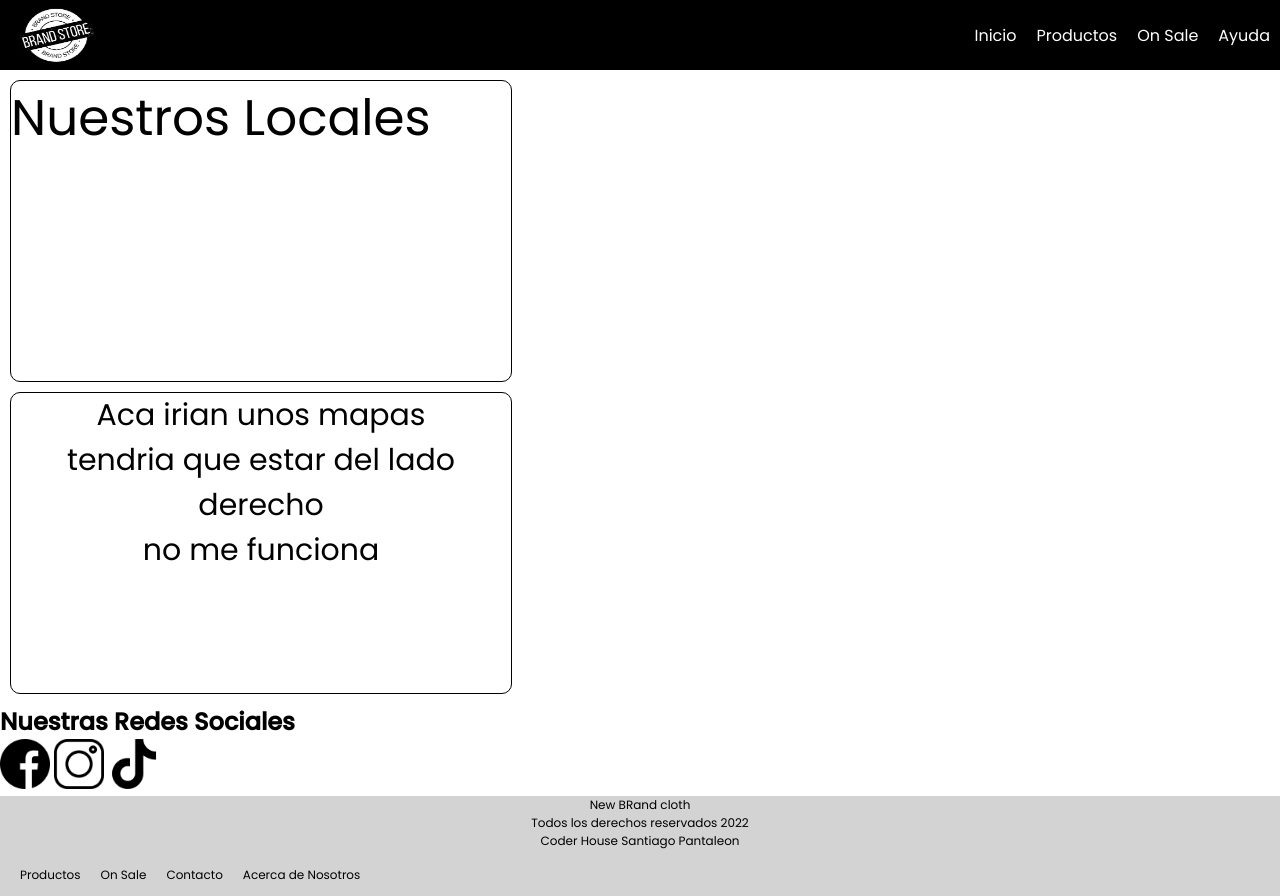
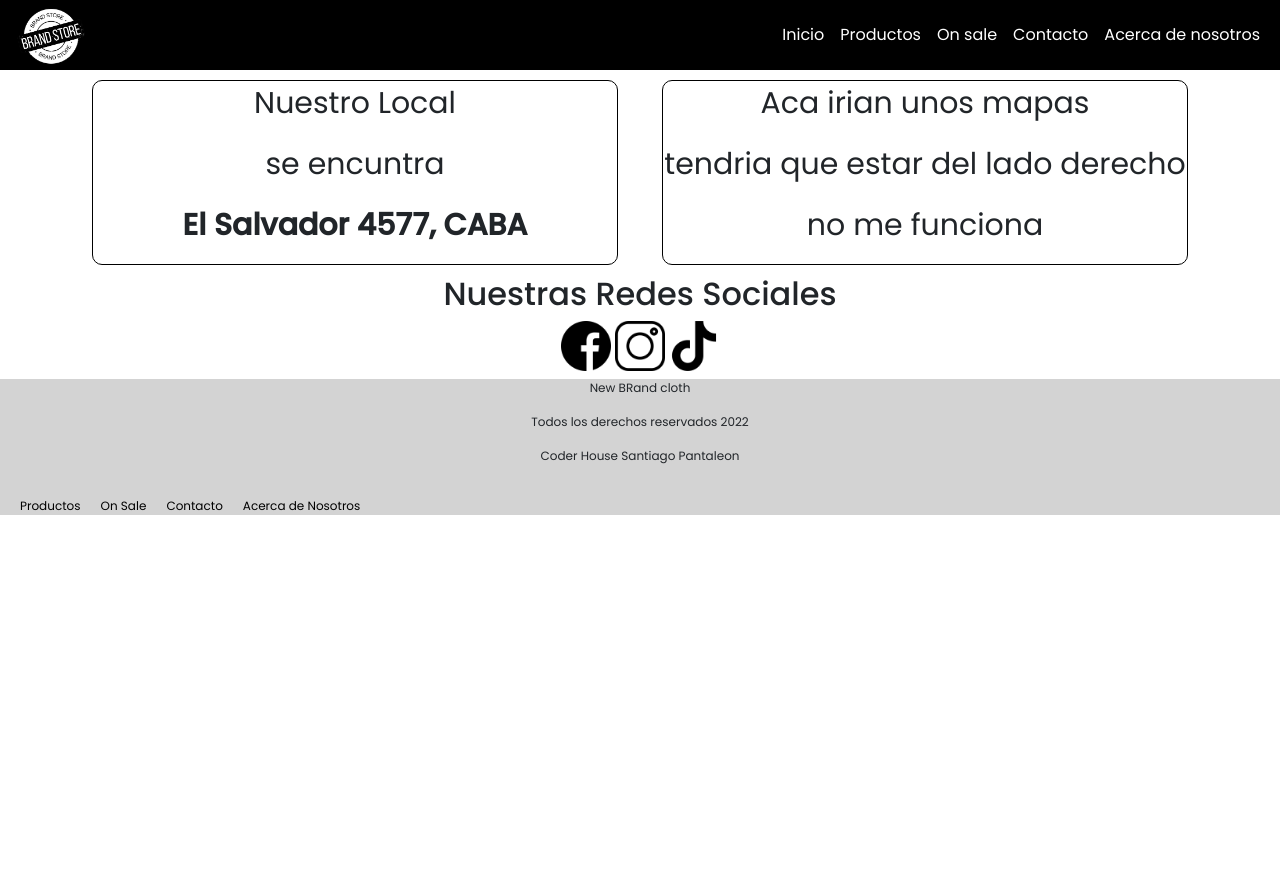
Before and after one commit to SantiagoPantaleon/PF-PantaleonSantiago, a plain HTML site: page pages/acercadenosotros.html in a window 1280 px wide. After the commit the page ends 800 px from the top, so only its background shows below. Drawn offline with Linux system fonts and the light colour scheme.

Commit message:
Realize cambios en acerca de nosotros y contacto

```diff
--- a/estilos/style.css
+++ b/estilos/style.css
@@ -7,13 +7,15 @@ a{
     text-decoration: none;
     color: black;
 }
+
 header {
-    background-color: black;
     width: 100%;
     height: 70px;
     display: flex;
     justify-content:space-between;
     align-content: center;
+    background-color: black;
+
 }
 header nav{
     display: flex;
@@ -30,10 +32,18 @@ header nav ul{
 }
 header nav li a{
     text-decoration: none;
-    color: white;
     padding:0px 10px;
 }
 
+.nav-link{
+    color: white;
+
+}
+.nav-link:hover{
+    color: rgba(255, 255, 255, 0.87);
+
+
+}
 .banner img{
     height: 600px;
     width: 100%;
@@ -99,9 +109,11 @@ button {
 
 footer {
     font-size: 12px;
-    height: 100px;
+    height: auto;
     text-align: center;
     background-color: lightgray;
+
+
 
 }
 footer p{
@@ -112,6 +124,7 @@ footer p{
     list-style: none;
     display: flex;
     padding: 0px 10px;
+
 
 }
 .footer-nav li{
@@ -147,15 +160,33 @@ footer p{
 }
 
 .banner-ayuda{
-    width: 950px;
-    height: 300px;
+    width: auto;
+    height: auto;
     border: 1px black solid;
     margin: 10px;
+    border-radius: 10px;
+    display: flex;
+    flex-direction: column;
+
+
+}
+.codigo-compra{
     display: block;
-    border-radius: 10px;
+    flex-direction: column;
+    text-align: center;
 }
+
+.devolucion{
+    display: flex;
+    justify-content: center;
+    margin-bottom: 20px;
+    margin-top: 20px;
+
+}
+
+
 .banner-ayuda p {
-    font-size: 50px;
+    font-size: 30px;
     text-align: center;
 }
 input[type=text] {
@@ -169,31 +200,31 @@ input[type=text] {
     background-repeat: no-repeat;
     padding: 10px;
 
+
   }
 
   .banner-locales{
-    width: 500px;
-    height: 300px;
+    width: auto;
+    height: auto;
     border: 1px black solid;
     margin: 10px;
     display: block;
     border-radius: 10px;
-    display:flex;
+
 
   }
 
   .banner-locales p{
-    font-size: 50px;
+    font-size: 30px;
     text-align: center;
+
   }
 
-  .logos-redes{
-    width: 50px;
-  }
+
 
   .banner-mapas{
-    width: 500px;
-    height: 300px;
+    width: auto;
+    height: auto;
     border: 1px black solid;
     margin: 10px;
     display: block;
@@ -208,7 +239,22 @@ input[type=text] {
 
   }
 
+  .redes{
+    display: inline-block;
+    flex-direction: row;
+    text-align: center;
+    justify-content: center;
+
+
+  }
+  .logos-redes{
+    width: 50px;
+    text-align:center;
+
+
+  }
 @media (max-width:767px){
+
     header{
         height: auto;
         flex-direction: column;
--- a/index.html
+++ b/index.html
@@ -3,22 +3,25 @@
     <meta charset="UTF-8">
     <meta http-equiv="X-UA-Compatible" content="IE=edge">
     <meta name="viewport" content="width=device-width, initial-scale=1.0">
-    <title>New BRand</title>
+    <link rel="stylesheet" href="./bootstrap-5.2.2-dist/css/bootstrap.min.css">
     <link rel="preconnect" href="https://fonts.googleapis.com">
     <link rel="preconnect" href="https://fonts.gstatic.com" crossorigin>
     <link href="https://fonts.googleapis.com/css2?family=Poppins:wght@200;400;500&display=swap" rel="stylesheet">
     <link rel="stylesheet" href="./estilos/style.css">
+    <title>New BRand</title>
+
 
 </head>
 <body>
     <header>
-        <img src="./imagenes/brand-store-logo-png.png" alt="logo">
+        <a href="../index.html"> <img src="../imagenes/brand-store-logo-png.png" alt="logo"></a>
         <nav>
             <ul>
+                <li><a href="index.html">Inicio</a></li>
                 <li><a href="./pages/productos.html">Productos</a></li>
-                <li><a href="#">On Sale</a></li>
-                <li><a href="#">Contacto</a></li>
-                <li><a href="#">Acerca de nosotros</a></li>
+                <li><a href="./pages/onsale.html">On Sale</a></li>
+                <li><a href="./pages/contacto.html">Contacto</a></li>
+                <li><a href="./pages/acercadenosotros.html">Acerca de nosotros</a></li>
             </ul>
         </nav>
     </header>
@@ -78,5 +81,6 @@
             <li><a href="#">Acerca de Nosotros</a></li>
         </ul>
     </footer>
+    <script src="./bootstrap-5.2.2-dist/js/bootstrap.min.js"></script>
 </body>
 </html>
--- a/pages/acercadenosotros.html
+++ b/pages/acercadenosotros.html
@@ -4,46 +4,74 @@
         <meta charset="UTF-8">
         <meta http-equiv="X-UA-Compatible" content="IE=edge">
         <meta name="viewport" content="width=device-width, initial-scale=1.0">
-    <title>New BRand</title>
+        <link rel="stylesheet" href="../bootstrap-5.2.2-dist/css/bootstrap.min.css">
         <link rel="preconnect" href="https://fonts.googleapis.com">
         <link rel="preconnect" href="https://fonts.gstatic.com" crossorigin>
         <link href="https://fonts.googleapis.com/css2?family=Poppins:wght@200;400;500&display=swap" rel="stylesheet">
         <link rel="stylesheet" href="../index.html">
         <link rel="stylesheet" href="../estilos/style.css">
+        <title>New BRand</title>
+
     </head>
     <body>
         <header>
-        <img src="../imagenes/brand-store-logo-png.png" alt="logo">
-        <nav>
-            <ul>
-                <li><a href="../index.html">Inicio</a></li>
-                <li><a href="../pages/productos.html">Productos</a></li>
-                <li><a href="../pages/onsale.html">On Sale</a></li>
-                <li><a href="../pages/ayuda.html">Ayuda</a></li>
+             <a href="../index.html"> <img src="../imagenes/brand-store-logo-png.png" alt="logo"></a>
+                <nav class="navbar navbar-expand">
+                    <div class="container-fluid">
+                                <div class="collapse navbar-collapse" id="navbarNav">
+                                    <ul class="navbar-nav">
+                                        <li class="nav-item">
+                                            <a class="nav-link"  href="../index.html">Inicio</a>
+                                        </li>
+                                        <li class="nav-item">
+                                            <a class="nav-link" href="../pages/productos.html">Productos</a>
+                                        </li>
+                                        <li class="nav-item">
+                                            <a class="nav-link" href="../pages/onsale.html">On sale</a>
+                                        </li>
+                                        <li class="nav-item">
+                                            <a class="nav-link" href="../pages/contacto.html">Contacto</a>
+                                        </li>
+                                        <li class="nav-item">
+                                            <a class="nav-link" href="../pages/acercadenosotros.html">Acerca de nosotros</a>
+                                        </li>
                                     </ul>
+                                </div>
+                    </div>
                 </nav>
+
+
+
         </header>
         <main>
+
+            <div class="container">
+                    <div class="row">
+                        <div class="col-12 col-md-12 col-lg-6 col-xl-6">
                             <section>
                                 <div class="banner-locales">
-                <p>Nuestros Locales</p>
+                                    <p>Nuestro Local</p>
+                                    <p>se encuntra</p>
+                                    <p> <strong>El Salvador 4577, CABA</strong> </p>
                                 </div>
                             </section>
-
-        <section>
+                        </div>
+                            <div class="col-12 col-md-12 col-lg-6 col-xl-6">
                                 <div class="banner-mapas">
                                     <p>Aca irian unos mapas</p>
                                     <p>tendria que estar del lado derecho</p>
                                     <p>no me funciona</p>
                                 </div>
-        </section>
-
-        <section>
+                            </div>
+                    </div>
+                        <div class="row mb-2">
                             <div class="redes">
                                 <h2>Nuestras Redes Sociales</h2>
                                 <img class="logos-redes" src="../imagenes/facebook.png" alt="instagram">
                                 <img class="logos-redes" src="../imagenes/instagram.png" alt="facebook">
                                 <img class="logos-redes" src="../imagenes/tik-tok.png" alt="tiktok">
+                            </div>
+                        </div>
             </div>
             </section>
         </main>
@@ -58,3 +86,6 @@
                     <li><a href="#">Acerca de Nosotros</a></li>
                 </ul>
         </footer>
+        <script src="../bootstrap-5.2.2-dist/js/bootstrap.min.js"></script>
+    </body>
+</html>
```
Also changed, not shown: pages/contacto.html (+37 -10 lines), pages/onsale.html (+7 -3 lines), pages/productos.html (+6 -4 lines). Lines whose indentation alone changed are shown as unchanged.
